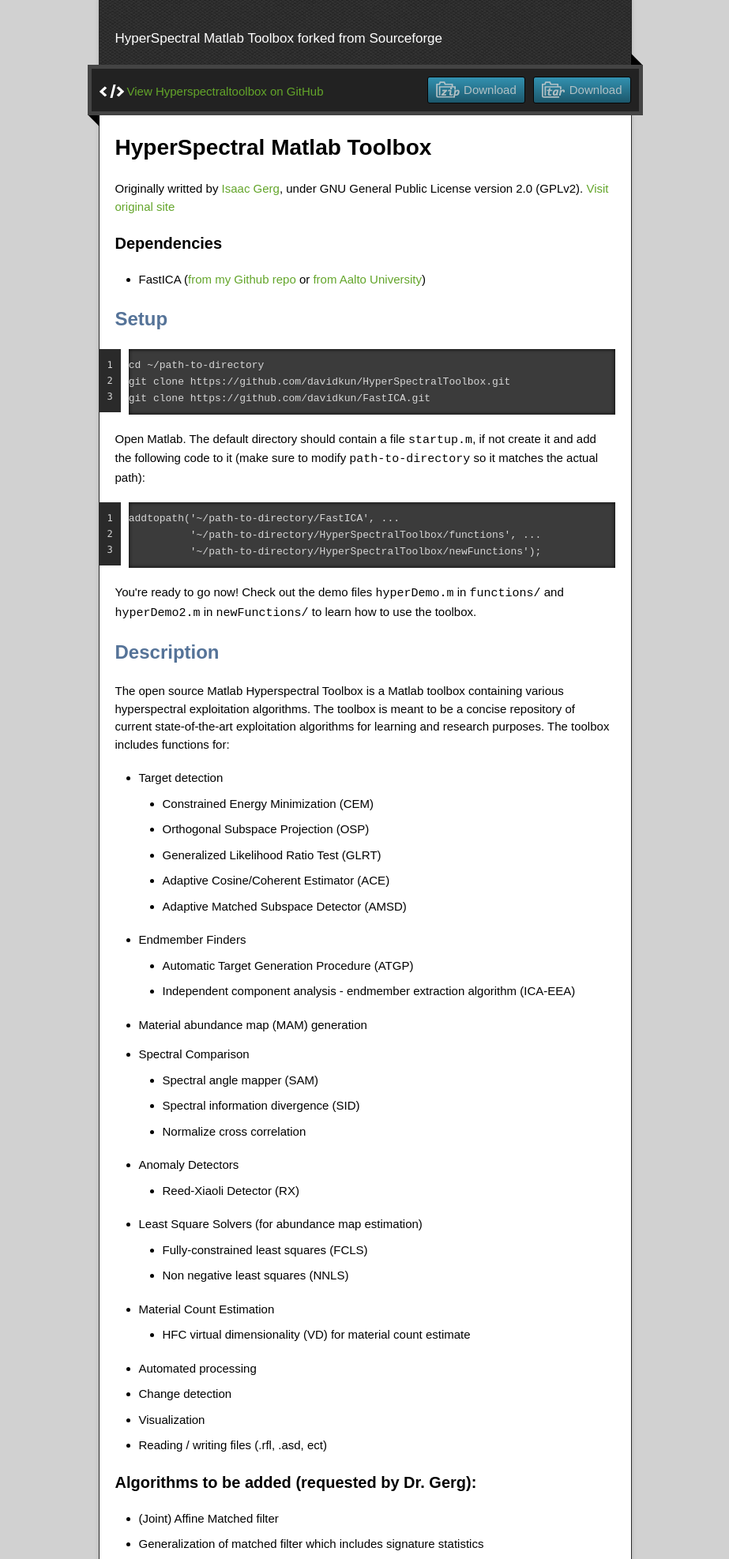
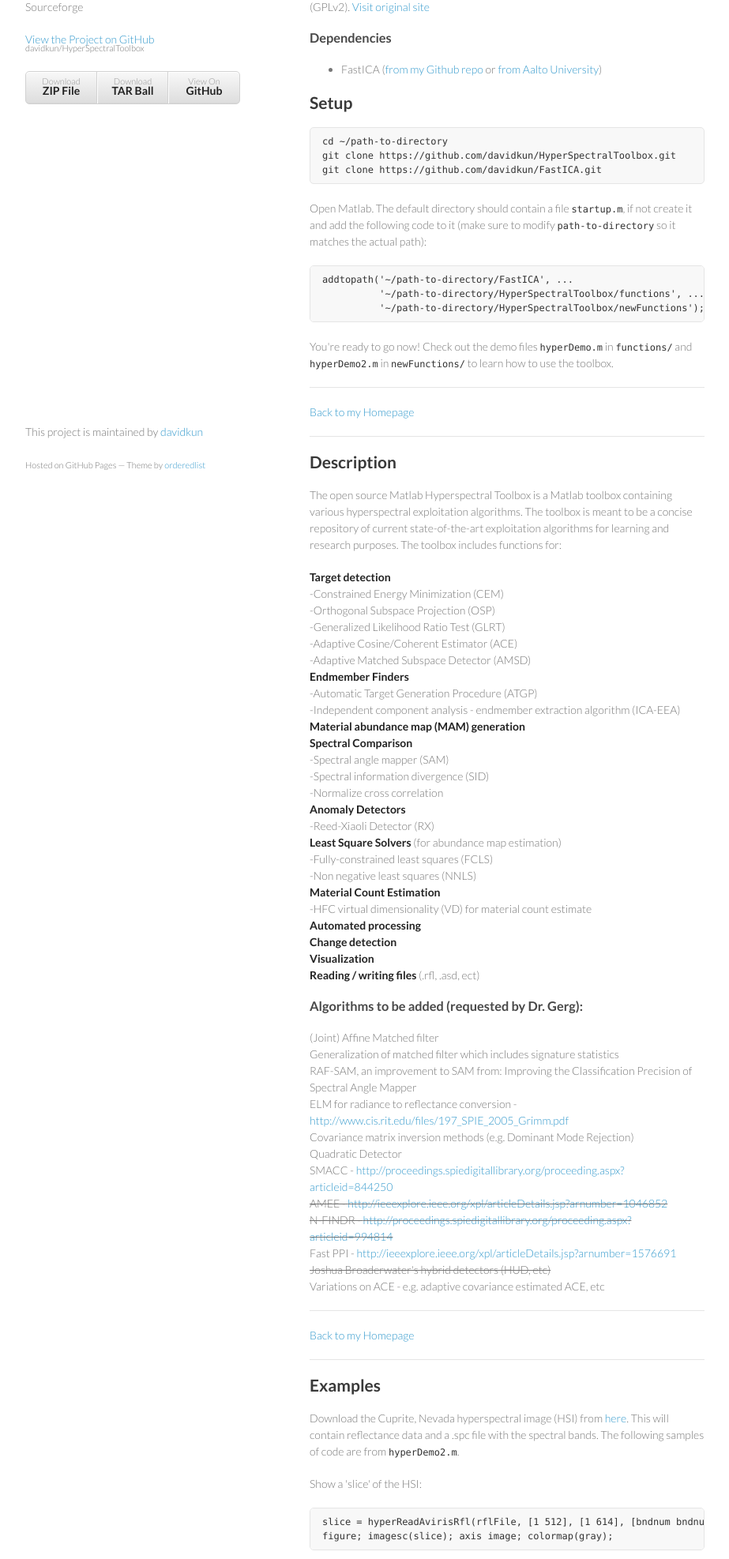
Before and after one commit to davidkun/HyperSpectralToolbox, a plain HTML site: page index.html in a window 1280 px wide. Shown: the part 132-2106 px from the top of the page at 79% size, without its empty margins (178-1101 px from the left). Drawn offline with nearby package versions, Linux system fonts and the light colour scheme.

Commit message:
Create gh-pages branch via GitHub

```diff
--- a/index.html
+++ b/index.html
@@ -1,41 +1,33 @@
 <!doctype html>
-<!-- The Time Machine GitHub pages theme was designed and developed by Jon Rohan, on Feb 7, 2012. -->
-<!-- Follow him for fun. http://twitter.com/jonrohan. Tail his code on http://github.com/jonrohan -->
 <html>
   <head>
     <meta charset="utf-8">
-  <meta http-equiv="X-UA-Compatible" content="IE=edge,chrome=1">
+    <meta http-equiv="X-UA-Compatible" content="chrome=1">
+    <title>Hyperspectraltoolbox by davidkun</title>
 
-  <link rel="stylesheet" href="stylesheets/stylesheet.css" media="screen"/>
-  <link rel="stylesheet" href="stylesheets/pygment_trac.css"/>
-  <script type="text/javascript" src="https://ajax.googleapis.com/ajax/libs/jquery/1.7.1/jquery.min.js"></script>
-  <script type="text/javascript" src="javascripts/script.js"></script>
-
-  <title>Hyperspectraltoolbox</title>
-  <meta name="description" content="HyperSpectral Matlab Toolbox forked from Sourceforge">
-
-  <meta name="viewport" content="width=device-width,initial-scale=1">
-
+    <link rel="stylesheet" href="stylesheets/styles.css">
+    <link rel="stylesheet" href="stylesheets/pygment_trac.css">
+    <meta name="viewport" content="width=device-width, initial-scale=1, user-scalable=no">
+    <!--[if lt IE 9]>
+    <script src="//html5shiv.googlecode.com/svn/trunk/html5.js"></script>
+    <![endif]-->
   </head>
-
   <body>
-
     <div class="wrapper">
       <header>
-      <h1 class="title">Hyperspectraltoolbox</h1>
+        <h1>Hyperspectraltoolbox</h1>
+        <p>HyperSpectral Matlab Toolbox forked from Sourceforge</p>
+
+        <p class="view"><a href="https://github.com/davidkun/HyperSpectralToolbox">View the Project on GitHub <small>davidkun/HyperSpectralToolbox</small></a></p>
+
+
+        <ul>
+          <li><a href="https://github.com/davidkun/HyperSpectralToolbox/zipball/master">Download <strong>ZIP File</strong></a></li>
+          <li><a href="https://github.com/davidkun/HyperSpectralToolbox/tarball/master">Download <strong>TAR Ball</strong></a></li>
+          <li><a href="https://github.com/davidkun/HyperSpectralToolbox">View On <strong>GitHub</strong></a></li>
+        </ul>
       </header>
-    <div id="container">
-      <p class="tagline">HyperSpectral Matlab Toolbox forked from Sourceforge</p>
-      <div id="main" role="main">
-        <div class="download-bar">
-        <div class="inner">
-          <a href="https://github.com/davidkun/HyperSpectralToolbox/tarball/master" class="download-button tar"><span>Download</span></a>
-          <a href="https://github.com/davidkun/HyperSpectralToolbox/zipball/master" class="download-button zip"><span>Download</span></a>
-          <a href="https://github.com/davidkun/HyperSpectralToolbox" class="code">View Hyperspectraltoolbox on GitHub</a>
-        </div>
-        <span class="blc"></span><span class="trc"></span>
-        </div>
-        <article class="markdown-body">
+      <section>
         <h1>
 <a name="hyperspectral-matlab-toolbox" class="anchor" href="#hyperspectral-matlab-toolbox"><span class="octicon octicon-link"></span></a>HyperSpectral Matlab Toolbox</h1>
 
@@ -63,120 +55,98 @@ git clone https://github.com/davidkun/FastICA.git
 
 <p>You're ready to go now! Check out the demo files <code>hyperDemo.m</code> in <code>functions/</code> and <code>hyperDemo2.m</code> in <code>newFunctions/</code> to learn how to use the toolbox.</p>
 
-<h2>
+<hr><p><a href="http://davidkun.github.io/">Back to my Homepage</a></p>
+
+<hr><h2>
 <a name="description" class="anchor" href="#description"><span class="octicon octicon-link"></span></a>Description</h2>
 
 <p>The open source Matlab Hyperspectral Toolbox is a Matlab toolbox containing various hyperspectral exploitation algorithms. The toolbox is meant to be a concise repository of current state-of-the-art exploitation algorithms for learning and research purposes. The toolbox includes functions for:</p>
 
-<ul>
-<li>
-<p>Target detection</p>
+<p><strong>Target detection</strong><br>
+-Constrained Energy Minimization (CEM)<br>
+-Orthogonal Subspace Projection (OSP)<br>
+-Generalized Likelihood Ratio Test (GLRT)<br>
+-Adaptive Cosine/Coherent Estimator (ACE)<br>
+-Adaptive Matched Subspace Detector (AMSD)<br><strong>Endmember Finders</strong><br>
+-Automatic Target Generation Procedure (ATGP)<br>
+-Independent component analysis - endmember extraction algorithm (ICA-EEA)<br><strong>Material abundance map (MAM) generation</strong><br><strong>Spectral Comparison</strong><br>
+-Spectral angle mapper (SAM)<br>
+-Spectral information divergence (SID)<br>
+-Normalize cross correlation<br><strong>Anomaly Detectors</strong><br>
+-Reed-Xiaoli Detector (RX)<br><strong>Least Square Solvers</strong> (for abundance map estimation)<br>
+-Fully-constrained least squares (FCLS)<br>
+-Non negative least squares (NNLS)<br><strong>Material Count Estimation</strong><br>
+-HFC virtual dimensionality (VD) for material count estimate<br><strong>Automated processing</strong><br><strong>Change detection</strong><br><strong>Visualization</strong><br><strong>Reading / writing files</strong> (.rfl, .asd, ect)</p>
 
-<ul>
-<li>Constrained Energy Minimization (CEM)</li>
-<li>Orthogonal Subspace Projection (OSP)</li>
-<li>Generalized Likelihood Ratio Test (GLRT)</li>
-<li>Adaptive Cosine/Coherent Estimator (ACE)</li>
-<li>Adaptive Matched Subspace Detector (AMSD)</li>
-</ul>
-</li>
-<li>
-<p>Endmember Finders</p>
-
-<ul>
-<li>Automatic Target Generation Procedure (ATGP)</li>
-<li>Independent component analysis - endmember extraction algorithm (ICA-EEA)</li>
-</ul>
-</li>
-<li><p>Material abundance map (MAM) generation</p></li>
-<li>
-<p>Spectral Comparison</p>
-
-<ul>
-<li>Spectral angle mapper (SAM)</li>
-<li>Spectral information divergence (SID)</li>
-<li>Normalize cross correlation</li>
-</ul>
-</li>
-<li>
-<p>Anomaly Detectors</p>
-
-<ul>
-<li>Reed-Xiaoli Detector (RX)</li>
-</ul>
-</li>
-<li>
-<p>Least Square Solvers (for abundance map estimation)</p>
-
-<ul>
-<li>Fully-constrained least squares (FCLS)</li>
-<li>Non negative least squares (NNLS)</li>
-</ul>
-</li>
-<li>
-<p>Material Count Estimation</p>
-
-<ul>
-<li>HFC virtual dimensionality (VD) for material count estimate</li>
-</ul>
-</li>
-<li><p>Automated processing</p></li>
-<li>Change detection</li>
-<li>Visualization</li>
-<li>Reading / writing files (.rfl, .asd, ect)</li>
-</ul><h3>
+<h3>
 <a name="algorithms-to-be-added-requested-by-dr-gerg" class="anchor" href="#algorithms-to-be-added-requested-by-dr-gerg"><span class="octicon octicon-link"></span></a>Algorithms to be added (requested by Dr. Gerg):</h3>
 
-<ul>
-<li>(Joint) Affine Matched filter</li>
-<li>Generalization of matched filter which includes signature statistics</li>
-<li>RAF-SAM, an improvement to SAM from: Improving the Classification Precision of Spectral Angle Mapper</li>
-<li>ELM for radiance to reflectance conversion - <a href="http://www.cis.rit.edu/files/197_SPIE_2005_Grimm.pdf">http://www.cis.rit.edu/files/197_SPIE_2005_Grimm.pdf</a>
-</li>
-<li>Covariance matrix inversion methods (e.g. Dominant Mode Rejection)</li>
-<li>Quadratic Detector</li>
-<li>SMACC - <a href="http://proceedings.spiedigitallibrary.org/proceeding.aspx?articleid=844250">http://proceedings.spiedigitallibrary.org/proceeding.aspx?articleid=844250</a>
-</li>
-<li><del>AMEE - <a href="http://ieeexplore.ieee.org/xpl/articleDetails.jsp?arnumber=1046852">http://ieeexplore.ieee.org/xpl/articleDetails.jsp?arnumber=1046852</a></del></li>
-<li><del>N-FINDR - <a href="http://proceedings.spiedigitallibrary.org/proceeding.aspx?articleid=994814">http://proceedings.spiedigitallibrary.org/proceeding.aspx?articleid=994814</a></del></li>
-<li>Fast PPI - <a href="http://ieeexplore.ieee.org/xpl/articleDetails.jsp?arnumber=1576691">http://ieeexplore.ieee.org/xpl/articleDetails.jsp?arnumber=1576691</a>
-</li>
-<li>Joshua Broaderwater's hybrid detectors (HUD, etc)</li>
-<li>Variations on ACE - e.g. adaptive covariance estimated ACE, etc</li>
-</ul><h2>
+<p>(Joint) Affine Matched filter<br>
+Generalization of matched filter which includes signature statistics<br>
+RAF-SAM, an improvement to SAM from: Improving the Classification Precision of Spectral Angle Mapper<br>
+ELM for radiance to reflectance conversion - <a href="http://www.cis.rit.edu/files/197_SPIE_2005_Grimm.pdf">http://www.cis.rit.edu/files/197_SPIE_2005_Grimm.pdf</a><br>
+Covariance matrix inversion methods (e.g. Dominant Mode Rejection)<br>
+Quadratic Detector<br>
+SMACC - <a href="http://proceedings.spiedigitallibrary.org/proceeding.aspx?articleid=844250">http://proceedings.spiedigitallibrary.org/proceeding.aspx?articleid=844250</a><br><del>AMEE - <a href="http://ieeexplore.ieee.org/xpl/articleDetails.jsp?arnumber=1046852">http://ieeexplore.ieee.org/xpl/articleDetails.jsp?arnumber=1046852</a></del><br><del>N-FINDR - <a href="http://proceedings.spiedigitallibrary.org/proceeding.aspx?articleid=994814">http://proceedings.spiedigitallibrary.org/proceeding.aspx?articleid=994814</a></del><br>
+Fast PPI - <a href="http://ieeexplore.ieee.org/xpl/articleDetails.jsp?arnumber=1576691">http://ieeexplore.ieee.org/xpl/articleDetails.jsp?arnumber=1576691</a><br><del>Joshua Broaderwater's hybrid detectors (HUD, etc)</del><br>
+Variations on ACE - e.g. adaptive covariance estimated ACE, etc  </p>
+
+<hr><p><a href="http://davidkun.github.io/">Back to my Homepage</a></p>
+
+<hr><h2>
 <a name="examples" class="anchor" href="#examples"><span class="octicon octicon-link"></span></a>Examples</h2>
 
-<p>Download the Cuprite, Nevada hyperspectral image (HSI) from <a href="http://aviris.jpl.nasa.gov/data/free_data.html">here</a>. This will contain reflectance data and a .spc file with the spectral bands. The following samples of code are from <code>hyperDemo2.m</code>:</p>
+<p>Download the Cuprite, Nevada hyperspectral image (HSI) from <a href="http://aviris.jpl.nasa.gov/data/free_data.html">here</a>. This will contain reflectance data and a .spc file with the spectral bands. The following samples of code are from <code>hyperDemo2.m</code>.</p>
+
+<p>Show a 'slice' of the HSI:</p>
 
 <pre><code>slice = hyperReadAvirisRfl(rflFile, [1 512], [1 614], [bndnum bndnum]);
 figure; imagesc(slice); axis image; colormap(gray);
 </code></pre>
 
-<p><img src="https://github.com/davidkun/HyperSpectralToolbox/blob/master/figures/sampleSlice.png" alt="Figure 1: 1997 AVIRIS flight over Cuprite, NV"></p>
+<p><img src="https://raw.githubusercontent.com/davidkun/HyperSpectralToolbox/master/figures/sampleSlice.png" alt="Figure 1: 1997 AVIRIS flight over Cuprite, NV"></p>
+
+<p>View an enhanced truecolor composite of the HSI:</p>
+
+<pre><code>tColor   = hyperTruecolor(rflFile, 512, 614, 224, rgbBands, 'stretchlim');
+figure; imagesc(tColor); axis image
+</code></pre>
+
+<p><img src="https://raw.githubusercontent.com/davidkun/HyperSpectralToolbox/master/figures/truecolor.png" alt="Figure 2: Truecolor composite from RGB bands"></p>
+
+<p>Plot the spectral signatures of 20 random pixels in order to determine which bands are greatly affected by water absorption and/or have a low signal-to-noise ratio (SNR):</p>
+
+<p><img src="https://raw.githubusercontent.com/davidkun/HyperSpectralToolbox/master/figures/targets_spectra.png" alt="Figure 3: Pre-processing: removal of poor spectral bands from original HSI"></p>
+
+<p>Using the resampled HSI cube, perform an endmember extraction algorithm, e.g. N-FINDR:</p>
+
+<pre><code>Uppi = hyperPpi(M2d, q, 1000);
+figure; plot(lambdasNm, Uppi, '.'); grid on;
+</code></pre>
+
+<p><img src="https://raw.githubusercontent.com/davidkun/HyperSpectralToolbox/master/figures/endmmbrs-nfindr.png" alt="Figure 4: Endmember signatures estimated by PPI"></p>
+
+<p>Generate abundance maps using the non-negative constrained least squares method for each extracted endmember signature, for example:</p>
+
+<pre><code>abundanceMaps = hyperNnls(M2d, Uppi);
+abundanceMaps = hyperConvert3d(abundanceMaps, h, w, q);
+figure; imagesc(abundanceMaps(:,:,1)); colorbar; axis image;
+</code></pre>
+
+<p><img src="https://raw.githubusercontent.com/davidkun/HyperSpectralToolbox/master/figures/abund-nfindr-1.png" alt="Figure 5: Abundance map from first N-FINDR-recovered endmember"></p>
+
+<p>These are just a few features of the Hyperspectral Toolbox.</p>
 
 <hr><p><a href="http://davidkun.github.io/">Back to my Homepage</a></p>
 
 <hr>
-        </article>
-      </div>
-    </div>
+      </section>
       <footer>
-      <div class="owner">
-      <p><a href="https://github.com/davidkun" class="avatar"><img src="https://avatars1.githubusercontent.com/u/2375234?s=60" width="48" height="48"/></a> <a href="https://github.com/davidkun">davidkun</a> maintains <a href="https://github.com/davidkun/HyperSpectralToolbox">Hyperspectraltoolbox</a></p>
-
-
-      </div>
-      <div class="creds">
-        <small>This page generated using <a href="http://pages.github.com/">GitHub Pages</a><br/>theme by <a href="https://twitter.com/jonrohan/">Jon Rohan</a></small>
-      </div>
+        <p>This project is maintained by <a href="https://github.com/davidkun">davidkun</a></p>
+        <p><small>Hosted on GitHub Pages &mdash; Theme by <a href="https://github.com/orderedlist">orderedlist</a></small></p>
       </footer>
     </div>
-  <div class="current-section">
-    <a href="#top">Scroll to top</a>
-    <a href="https://github.com/davidkun/HyperSpectralToolbox/tarball/master" class="tar">tar</a><a href="https://github.com/davidkun/HyperSpectralToolbox/zipball/master" class="zip">zip</a><a href="" class="code">source code</a>
-    <p class="name"></p>
-  </div>
-
+    <script src="javascripts/scale.fix.js"></script>
 
   </body>
 </html>
--- /dev/null
+++ b/stylesheets/styles.css
@@ -0,0 +1,255 @@
+@import url(https://fonts.googleapis.com/css?family=Lato:300italic,700italic,300,700);
+
+body {
+  padding:50px;
+  font:14px/1.5 Lato, "Helvetica Neue", Helvetica, Arial, sans-serif;
+  color:#777;
+  font-weight:300;
+}
+
+h1, h2, h3, h4, h5, h6 {
+  color:#222;
+  margin:0 0 20px;
+}
+
+p, ul, ol, table, pre, dl {
+  margin:0 0 20px;
+}
+
+h1, h2, h3 {
+  line-height:1.1;
+}
+
+h1 {
+  font-size:28px;
+}
+
+h2 {
+  color:#393939;
+}
+
+h3, h4, h5, h6 {
+  color:#494949;
+}
+
+a {
+  color:#39c;
+  font-weight:400;
+  text-decoration:none;
+}
+
+a small {
+  font-size:11px;
+  color:#777;
+  margin-top:-0.6em;
+  display:block;
+}
+
+.wrapper {
+  width:860px;
+  margin:0 auto;
+}
+
+blockquote {
+  border-left:1px solid #e5e5e5;
+  margin:0;
+  padding:0 0 0 20px;
+  font-style:italic;
+}
+
+code, pre {
+  font-family:Monaco, Bitstream Vera Sans Mono, Lucida Console, Terminal;
+  color:#333;
+  font-size:12px;
+}
+
+pre {
+  padding:8px 15px;
+  background: #f8f8f8;
+  border-radius:5px;
+  border:1px solid #e5e5e5;
+  overflow-x: auto;
+}
+
+table {
+  width:100%;
+  border-collapse:collapse;
+}
+
+th, td {
+  text-align:left;
+  padding:5px 10px;
+  border-bottom:1px solid #e5e5e5;
+}
+
+dt {
+  color:#444;
+  font-weight:700;
+}
+
+th {
+  color:#444;
+}
+
+img {
+  max-width:100%;
+}
+
+header {
+  width:270px;
+  float:left;
+  position:fixed;
+}
+
+header ul {
+  list-style:none;
+  height:40px;
+
+  padding:0;
+
+  background: #eee;
+  background: -moz-linear-gradient(top, #f8f8f8 0%, #dddddd 100%);
+  background: -webkit-gradient(linear, left top, left bottom, color-stop(0%,#f8f8f8), color-stop(100%,#dddddd));
+  background: -webkit-linear-gradient(top, #f8f8f8 0%,#dddddd 100%);
+  background: -o-linear-gradient(top, #f8f8f8 0%,#dddddd 100%);
+  background: -ms-linear-gradient(top, #f8f8f8 0%,#dddddd 100%);
+  background: linear-gradient(top, #f8f8f8 0%,#dddddd 100%);
+
+  border-radius:5px;
+  border:1px solid #d2d2d2;
+  box-shadow:inset #fff 0 1px 0, inset rgba(0,0,0,0.03) 0 -1px 0;
+  width:270px;
+}
+
+header li {
+  width:89px;
+  float:left;
+  border-right:1px solid #d2d2d2;
+  height:40px;
+}
+
+header ul a {
+  line-height:1;
+  font-size:11px;
+  color:#999;
+  display:block;
+  text-align:center;
+  padding-top:6px;
+  height:40px;
+}
+
+strong {
+  color:#222;
+  font-weight:700;
+}
+
+header ul li + li {
+  width:88px;
+  border-left:1px solid #fff;
+}
+
+header ul li + li + li {
+  border-right:none;
+  width:89px;
+}
+
+header ul a strong {
+  font-size:14px;
+  display:block;
+  color:#222;
+}
+
+section {
+  width:500px;
+  float:right;
+  padding-bottom:50px;
+}
+
+small {
+  font-size:11px;
+}
+
+hr {
+  border:0;
+  background:#e5e5e5;
+  height:1px;
+  margin:0 0 20px;
+}
+
+footer {
+  width:270px;
+  float:left;
+  position:fixed;
+  bottom:50px;
+}
+
+@media print, screen and (max-width: 960px) {
+
+  div.wrapper {
+    width:auto;
+    margin:0;
+  }
+
+  header, section, footer {
+    float:none;
+    position:static;
+    width:auto;
+  }
+
+  header {
+    padding-right:320px;
+  }
+
+  section {
+    border:1px solid #e5e5e5;
+    border-width:1px 0;
+    padding:20px 0;
+    margin:0 0 20px;
+  }
+
+  header a small {
+    display:inline;
+  }
+
+  header ul {
+    position:absolute;
+    right:50px;
+    top:52px;
+  }
+}
+
+@media print, screen and (max-width: 720px) {
+  body {
+    word-wrap:break-word;
+  }
+
+  header {
+    padding:0;
+  }
+
+  header ul, header p.view {
+    position:static;
+  }
+
+  pre, code {
+    word-wrap:normal;
+  }
+}
+
+@media print, screen and (max-width: 480px) {
+  body {
+    padding:15px;
+  }
+
+  header ul {
+    display:none;
+  }
+}
+
+@media print {
+  body {
+    padding:0.4in;
+    font-size:12pt;
+    color:#444;
+  }
+}
```
Also changed, not shown: javascripts/scale.fix.js (added, +17 -0 lines), params.json (+1 -1 lines). Lines whose indentation alone changed are shown as unchanged.
